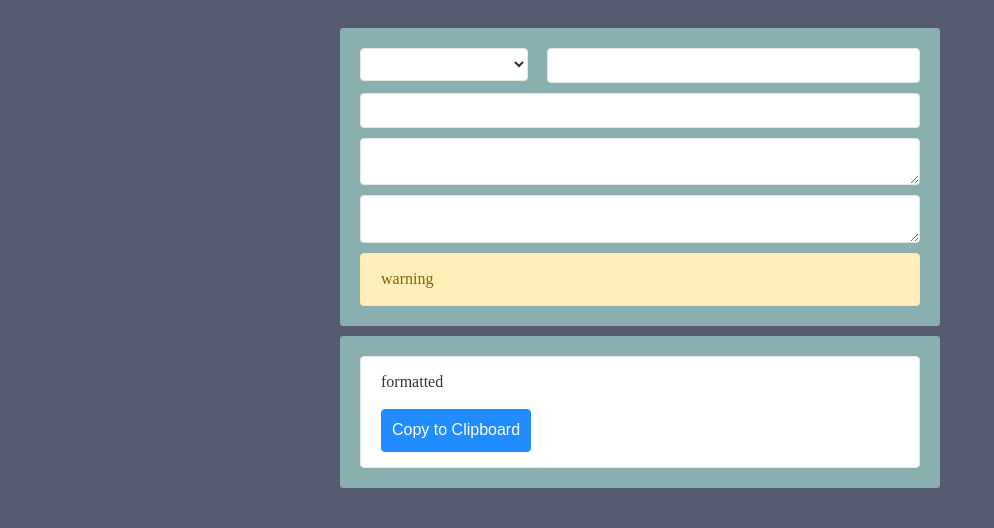
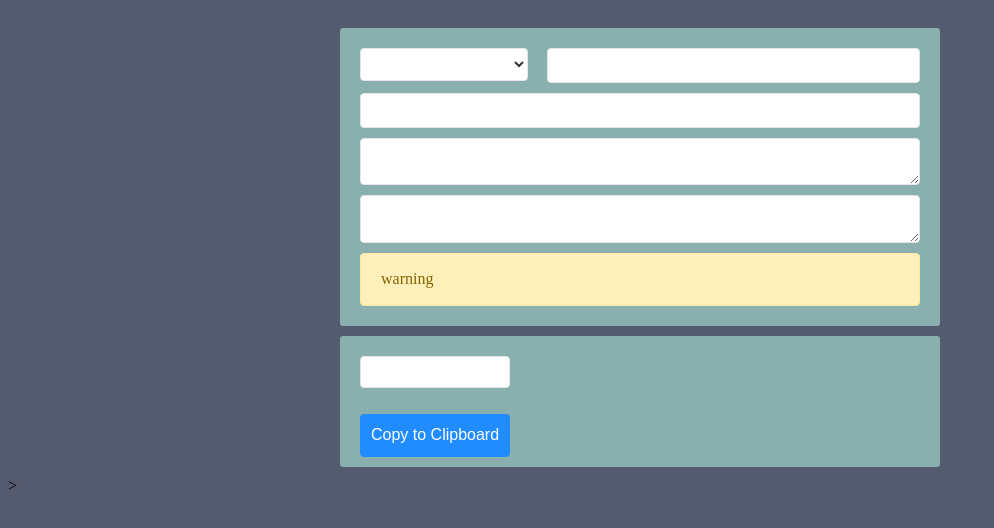
Before and after one commit to pomodorozhong/commitlint, a website with bundled scripts: page index.html in a window 1280 px wide. Shown: the whole page, without its empty margins (0-994 px from the left). Built offline with nearby package versions, Linux system fonts and the light colour scheme.

Commit message:
feat✨(html): add "div_container_for_formatted"

```diff
--- a/index.html
+++ b/index.html
@@ -16,12 +16,15 @@
         <div id="p_warning">warning</div>
     </div>
     <div id="div_out">
-        <div id="p_formatted">formatted
+        <div id="div_container_for_formatted">
+            <div id="p_formatted">
+            </div>
             <div><button id="btn_copy">Copy to Clipboard</button>
             </div>
         </div>
+    </div>>
 
-        <script src='./dist/bundle.js'></script>
+    <script src='./dist/bundle.js'></script>
 </body>
 
 </html>
```
